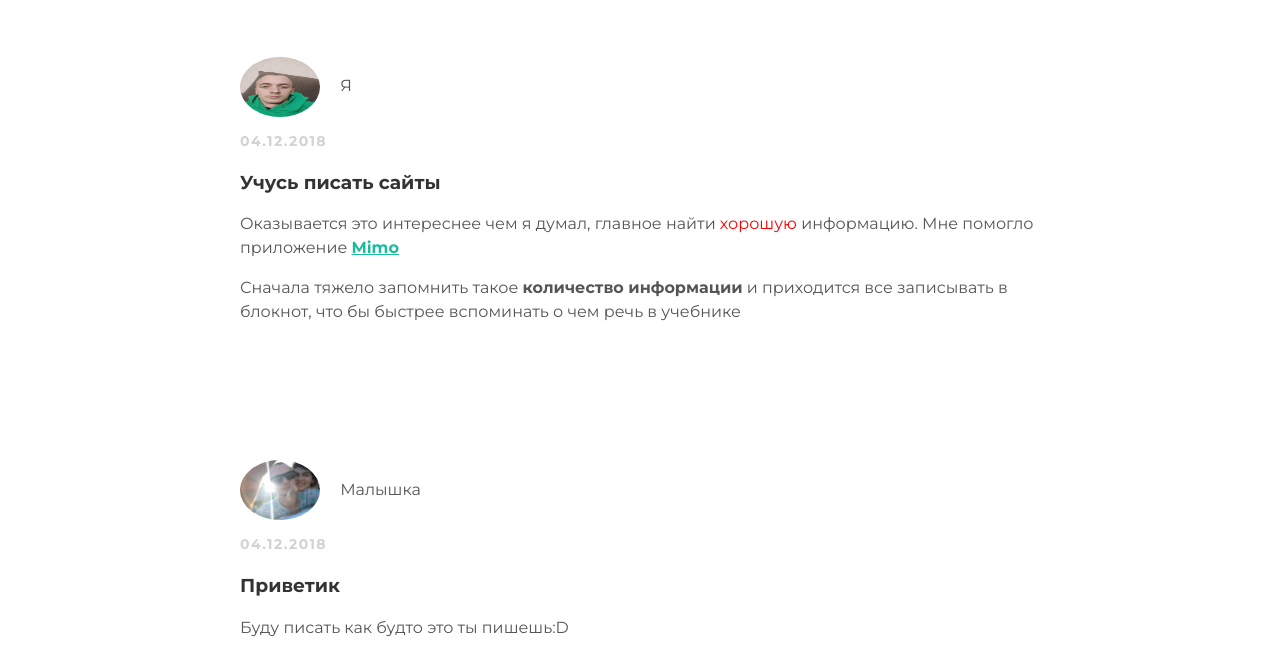
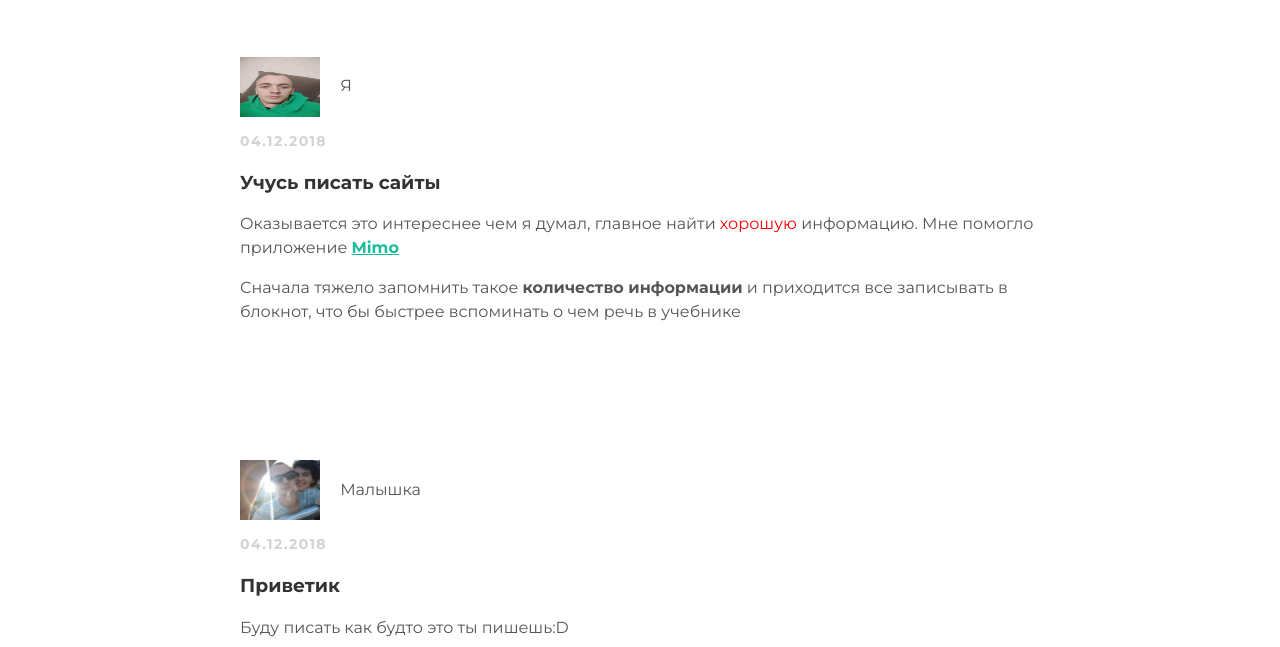
Before and after one commit to vovazhyber/vovazhyber.github.io, a plain HTML site: page index.html in a window 1280 px wide. Shown: the part 153-800 px from the top of the page. Drawn offline with Linux system fonts and the light colour scheme.

Commit message:
Update styles.css

```diff
--- a/styles.css
+++ b/styles.css
@@ -73,5 +73,3 @@ h1, h2, h3, h4 {color: #333;
 p {line-height: 1.5;}
 .
 .Про {text-align: center;}
-.автор img,
-.Про img {border-radius: 50%;}
```
